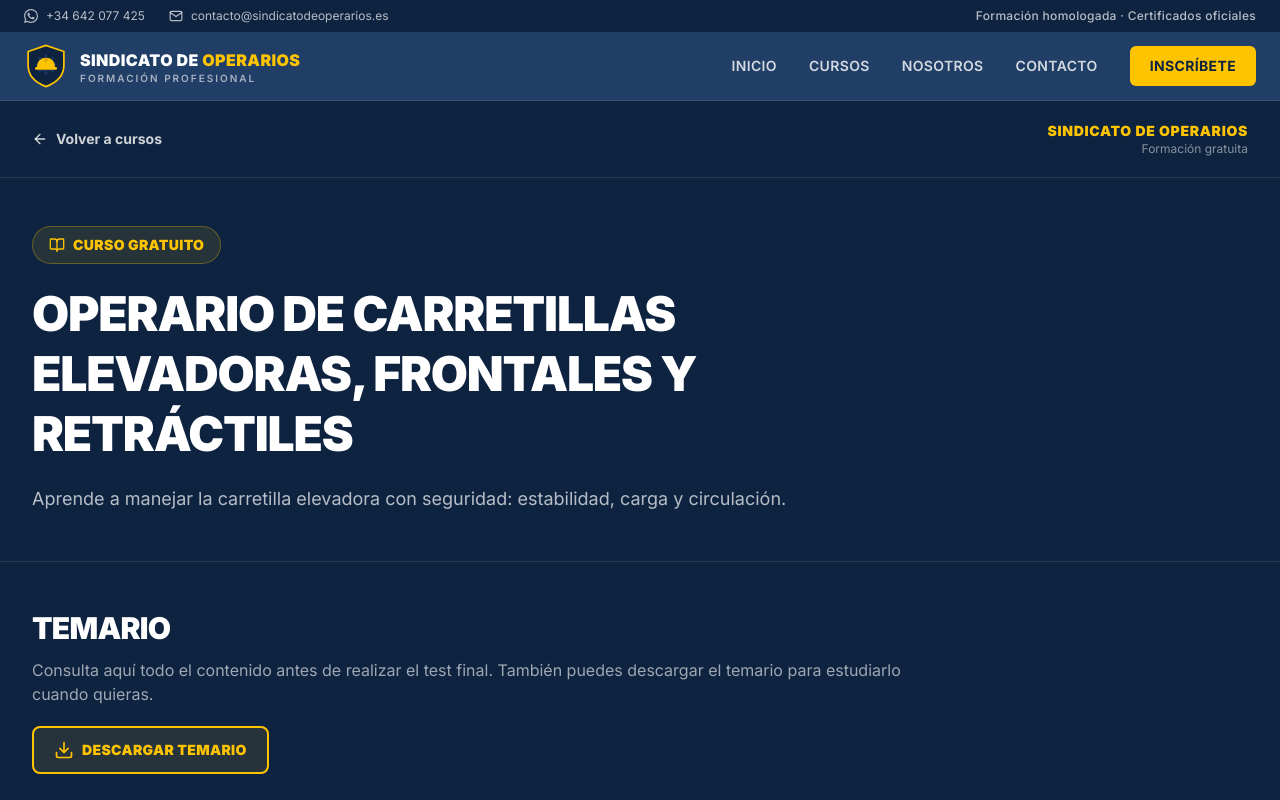
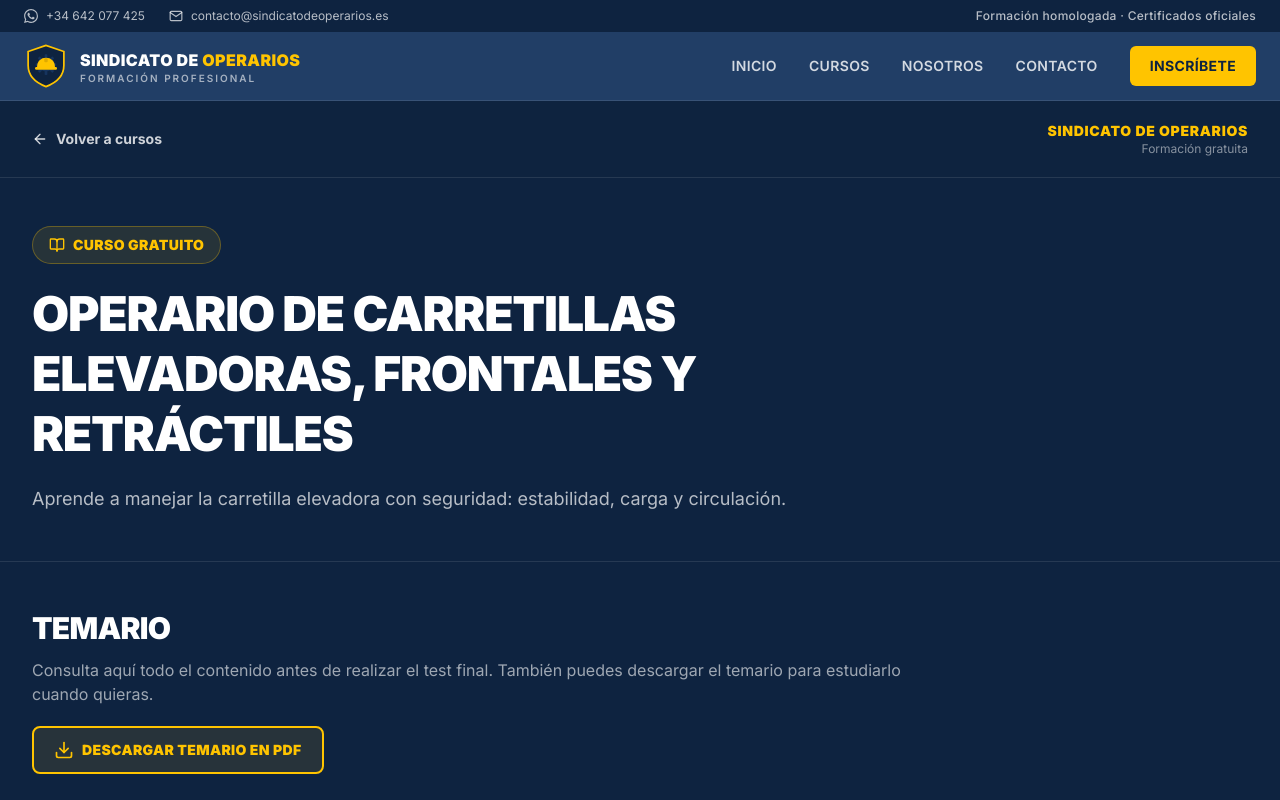
Before and after one commit to AROCA84/-sindicato-operarios, a Next.js app: page /cursos/carretillero in a window 1280 px wide. Shown: the top 800 px of the page. Built offline with nearby package versions, Linux system fonts and the light colour scheme.

Commit message:
Make course temario printable as PDF

```diff
--- a/components/temario-download.tsx
+++ b/components/temario-download.tsx
@@ -4,41 +4,23 @@ import { Download } from "lucide-react";
 import type { Course, Module } from "@/lib/courses";
 
 export function TemarioDownload({ course, modules }: { course: Course; modules: Module[] }) {
-  function download() {
-    const lines: string[] = [];
-    lines.push("SINDICATO DE OPERARIOS");
-    lines.push("");
-    lines.push(course.title);
-    lines.push("TEMARIO COMPLETO");
-    lines.push("");
-    lines.push(course.description);
-    lines.push("");
-    modules.forEach((module, index) => {
-      lines.push((index + 1) + ". " + module.title);
-      lines.push(module.lesson.title);
-      lines.push(module.lesson.intro);
-      module.lesson.points.forEach((point) => lines.push("• " + point));
-      lines.push("");
-    });
-    const blob = new Blob([lines.join("\n")], { type: "text/plain;charset=utf-8" });
-    const url = URL.createObjectURL(blob);
-    const a = document.createElement("a");
-    a.href = url;
-    a.download = "temario-" + course.id + ".txt";
-    document.body.appendChild(a);
-    a.click();
-    a.remove();
-    URL.revokeObjectURL(url);
+  function downloadPdf() {
+    const moduleHtml = modules.map((module, index) =>
+      "<section><h2>" + (index + 1) + ". " + module.title + "</h2><h3>" + module.lesson.title + "</h3><p>" + module.lesson.intro + "</p><ul>" +
+      module.lesson.points.map((point) => "<li>" + point + "</li>").join("") + "</ul></section>"
+    ).join("");
+    const win = window.open("", "_blank");
+    if (!win) return;
+    win.document.write("<!doctype html><html lang=\"es\"><head><meta charset=\"utf-8\"><title>Temario - " + course.title + "</title><style>@page{size:A4;margin:18mm}body{font-family:Arial,sans-serif;color:#172033;line-height:1.55}header{border-bottom:4px solid #f5b400;padding-bottom:16px;margin-bottom:24px}h1{font-size:24px;margin:0 0 8px}h2{font-size:17px;margin-top:24px;border-bottom:1px solid #ddd;padding-bottom:6px}h3{font-size:14px}p,li{font-size:12px}li{margin:5px 0}.brand{font-weight:800;letter-spacing:1px;color:#d89000}.note{font-size:11px;color:#666}</style></head><body><header><div class=\"brand\">SINDICATO DE OPERARIOS</div><h1>" + course.title + "</h1><div class=\"note\">Temario completo · Formación gratuita</div></header>" + moduleHtml + "</body></html>");
+    win.document.close();
+    win.focus();
+    setTimeout(() => win.print(), 350);
   }
 
   return (
-    <button
-      type="button"
-      onClick={download}
-      className="inline-flex items-center gap-2 rounded-lg border-2 border-safety bg-safety/10 px-5 py-3 text-sm font-black uppercase tracking-wide text-safety transition-colors hover:bg-safety hover:text-navy"
-    >
+    <button type="button" onClick={downloadPdf} className="inline-flex items-center gap-2 rounded-lg border-2 border-safety bg-safety/10 px-5 py-3 text-sm font-black uppercase tracking-wide text-safety transition-colors hover:bg-safety hover:text-navy">
       <Download className="h-5 w-5" />
-      Descargar temario
+      Descargar temario en PDF
     </button>
   );
 }
```
